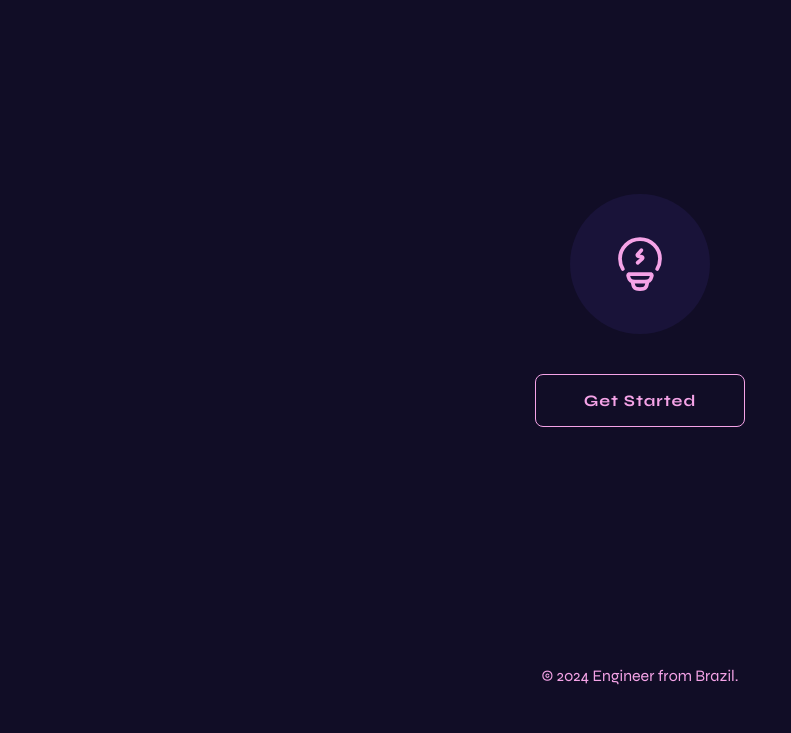
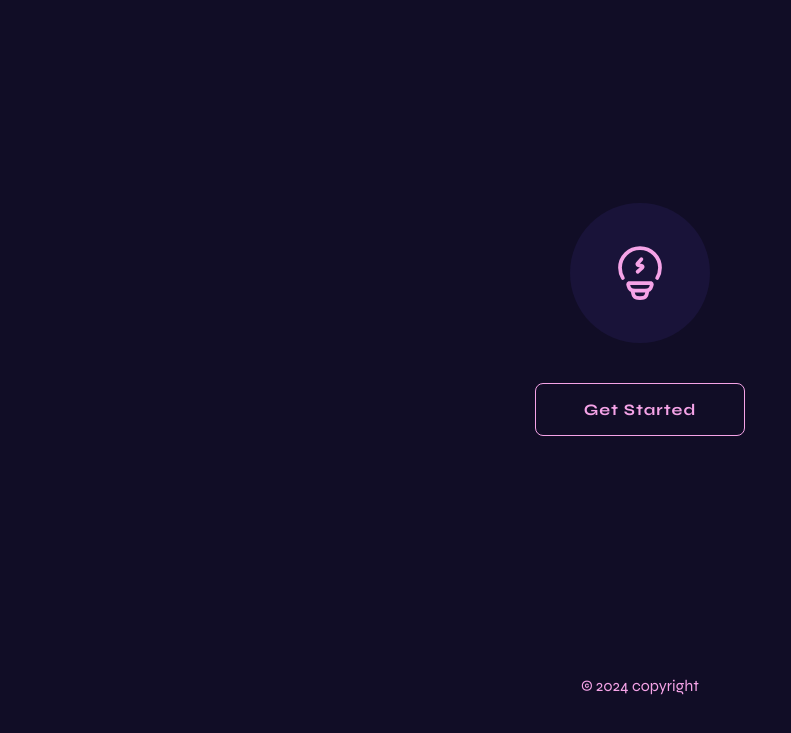
Before and after one commit to nywton/portfolio, a website: page index.html in a window 1280 px wide. Shown: the part 65-798 px from the top of the page, without its empty margins (0-791 px from the left). Drawn offline with Linux system fonts and the light colour scheme.

Commit message:
Fixes layout viewport

```diff
--- a/assets/css/style.css
+++ b/assets/css/style.css
@@ -28,18 +28,28 @@
 
 /* Root tags */
 
+html {
+  /* fixes mobile viewport on browsers */
+  height: -webkit-fill-available;
+}
+
 body {
+  display: flex;
   background-color: var(--color-primary);
   color: var(--color-tertiary);
   font-family: var(--ff);
   padding: 16px;
   max-width: 1280px;
-  margin: auto;
+  height: 100vh;
+  height: -webkit-fill-available;
 }
 
 main {
   margin: 0 auto;
-  height: 85dvh
+  flex: 1;
+  display: flex;
+  justify-items: center;
+  align-items: center;
 }
 
 main .main__logo {
--- a/index.html
+++ b/index.html
@@ -45,7 +45,7 @@
   </header>
 
   <!-- Main Content -->
-  <main class="flex justify-center">
+  <main>
     <section class="flex items-center gap-10">
       <div class="main__logo">
         <img width="60px" class="ld ld-spring-btt-in" src="assets/icons/terminal.svg" alt="">
@@ -63,8 +63,8 @@
 
   <!-- Footer -->
   <footer class="flex items-center">
-    <div class="max-w-7xl mx-auto text-center">
-      <p>&copy; 2024 Engineer from Brazil.</p>
+    <div>
+      <p>&copy; 2024 copyright</p>
     </div>
   </footer>
 
```
